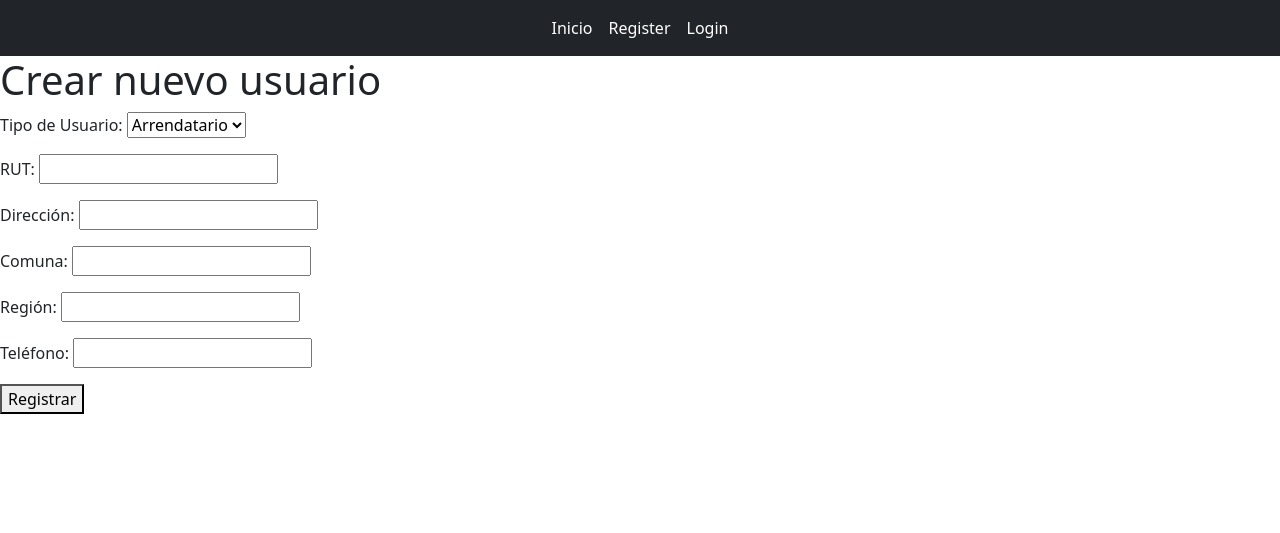
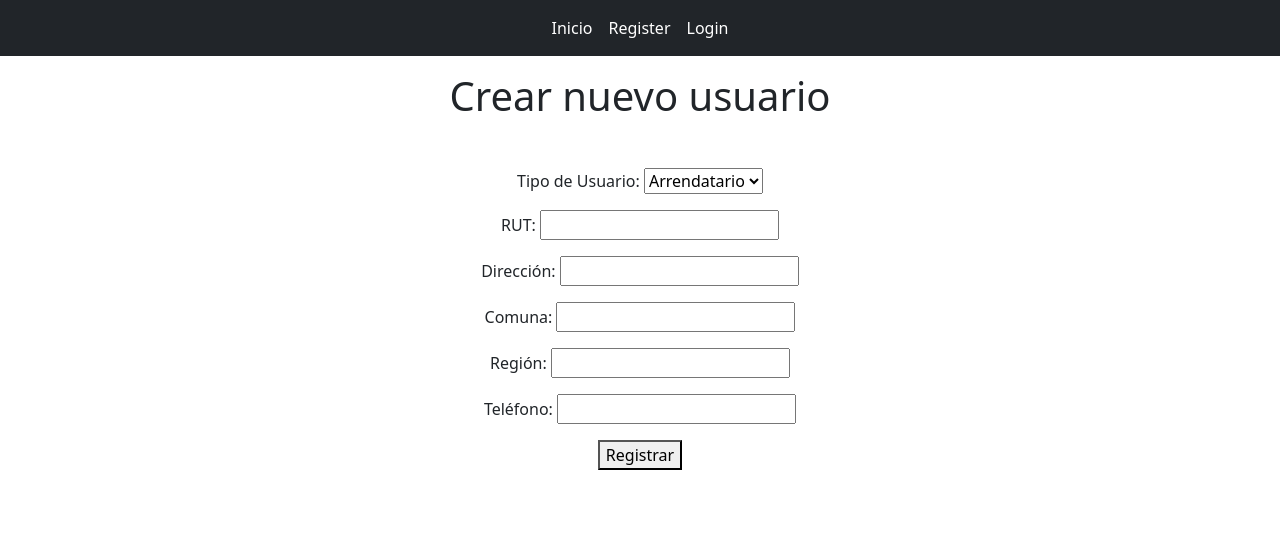
Before and after one commit to spy0x/modulo7, a Django app: template web/templates/registration/register_tipo.html in a window 1280 px wide. Shown: the top 533 px of the page. Run offline with Django 4.2, Linux system fonts and the light colour scheme; the template is opened without the code that fills it: values that come from a table or form of the project are taken from there, others are empty; parts of the project's set-up code (start-up, migrations or seed data) failed here and were passed over; some libraries are stand-ins or nearby versions; some web fonts are replaced.

Commit message:
added register_tipo html template

```diff
--- a/web/templates/registration/register_tipo.html
+++ b/web/templates/registration/register_tipo.html
@@ -1,10 +1,12 @@
 {% extends 'index.html' %}
 
 {% block content %}
+<div class="container-fluid text-center p-3">
     <h1>Crear nuevo usuario</h1>
-    <form method="POST">
+    <form method="POST" class="m-5">
         {% csrf_token %}
         {{ form.as_p }}
         <button>Registrar</button>
     </form>
+</div>
 {% endblock %}
```
